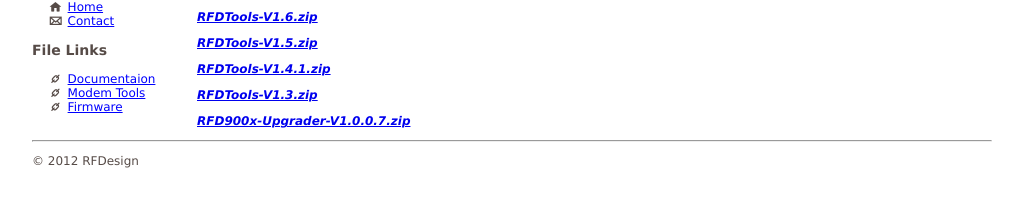
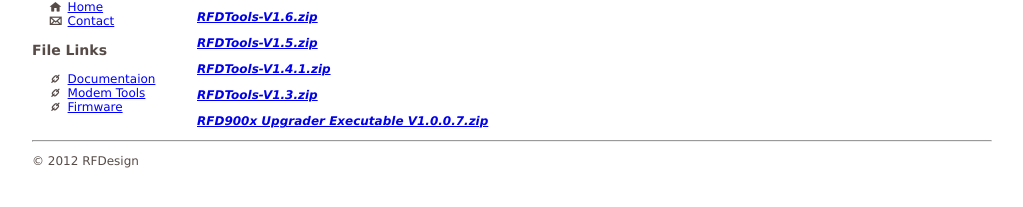
Before and after one commit to RFDesign/rfdesign.github.io, a Jekyll site: the page built from tools.html, in a window 1280 px wide. Shown: the part 132-339 px from the top of the page, without its empty margins (26-1049 px from the left). Built offline with Jekyll 4.4.1, drawn with Linux system fonts in a browser that asks for light colours.

Commit message:
Update tools.yml
reverted 900x tool name

```diff
--- a/_data/tools.yml
+++ b/_data/tools.yml
@@ -2,4 +2,4 @@
 - file: RFDTools-V1.5.zip
 - file: RFDTools-V1.4.1.zip
 - file: RFDTools-V1.3.zip
-- file: RFD900x-Upgrader-V1.0.0.7.zip
+- file: RFD900x Upgrader Executable V1.0.0.7.zip
```
